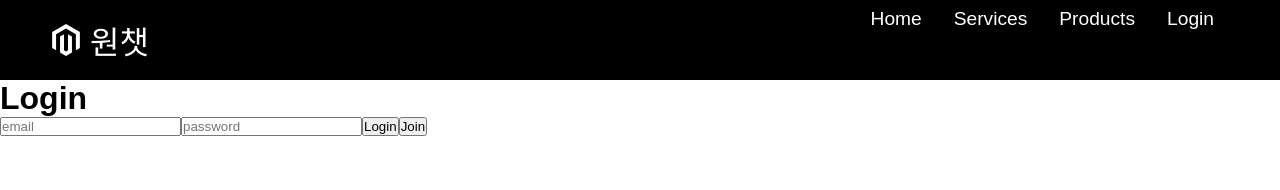
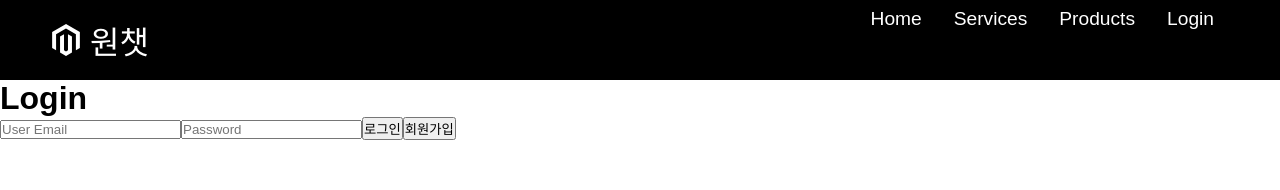
Before and after one commit to nayajiwon/Won-Chat, a React (Create React App) app in the folder src/front/: page /login in a window 1280 px wide. Shown: the top 190 px of the page. Built offline with nearby package versions, Linux system fonts and the light colour scheme.

Commit message:
backend 연결& 로그인페이지 수정

```diff
--- a/src/front/package.json
+++ b/src/front/package.json
@@ -11,7 +11,7 @@
     "react-icons": "^4.1.0",
     "react-router-dom": "^5.2.0",
     "react-script": "^2.0.5",
-    "react-scripts": "4.0.2",
+    "react-scripts": "^4.0.2",
     "styled-components": "^5.2.1",
     "web-vitals": "^1.0.1"
   },
@@ -27,6 +27,7 @@
       "react-app/jest"
     ]
   },
+  "proxy": "http://localhost:8080",
   "browserslist": {
     "production": [
       ">0.2%",
--- a/src/front/src/App.js
+++ b/src/front/src/App.js
@@ -2,9 +2,8 @@ import React from 'react';
 import GlobalStyle from './globalStyles';
 import {BrowserRouter as Router, Switch, Route} from 'react-router-dom';
 import Navbar from './components/Navbar/Navbar.js';
-import Chatting from './components/Chatting/Chatting';
-import SignPage from './pages/SignPage.js';
-import JoinUsers from './pages/JoinUser.js';
+import SignUpUser from './components/SignUp/SignUpUser.js';
+import LoginUser from './components/Login/LoginUser.js';
 
 function App() {
   return (
@@ -12,10 +11,9 @@ function App() {
       <GlobalStyle/>
       <Navbar />
       <Switch>
-        <Route path ='/login' component={SignPage}/>
-        <Route path = '/join' component ={JoinUsers}/>
+        <Route path ='/login' component={LoginUser}/>
+        <Route path = '/signup' component ={SignUpUser}/>
       </Switch>
-    {/*   <Chatting></Chatting> */}
     </Router>
   );
 }
--- /dev/null
+++ b/src/front/src/components/Login/LoginUser.js
@@ -0,0 +1,58 @@
+import React, { useState } from 'react';
+import {Link} from 'react-router-dom';
+function LoginUser(){
+    const[ email, setEmail] = useState('');
+    const[ password, setPwd] = useState('');
+
+    const handleEmailChange = (event) =>{
+        setEmail(event.target.value);
+    }
+
+    const handlePWDChange = (event)=>{
+        setPwd(event.target.value);
+    }
+
+    const handleLogin = (event)=>{
+        if (email === "" || password === "") {
+            alert("아이디 또는 비밀번호를 입력해주세요.");
+            return;
+        }
+
+        const data = {
+            body: JSON.stringify({"email" : email, "password": password}),
+            headers: {"Content-Type": "application/json"},
+            method: 'post'
+        }
+        fetch("/login", data)
+            .then(res => {
+                if(!res.ok) {
+                    throw new Error(res.status);
+                } else {
+                    return this.handleInitInfo();
+                }
+            })
+            .catch(err => console.log(err));
+    }
+
+    return(
+        <div>
+            <h1>Login</h1>
+            <input
+            value={email}
+            onChange={handleEmailChange}
+            type="email"
+            placeholder="User Email"/>
+            <input
+            value={password}
+            onChange = {handlePWDChange}
+            type="password"
+            placeholder="Password"/>
+            <button
+            onClick={handleLogin}>로그인</button>
+            <Link to = {'./signup'}><button>회원가입</button></Link>
+
+        </div>
+
+    )
+}
+export default LoginUser;
--- /dev/null
+++ b/src/front/src/components/SignUp/SignUpUser.js
@@ -0,0 +1,11 @@
+import React from "react";
+function SignUpUser() {
+    return (
+    <div>
+        회원가입
+
+    </div>
+    );
+}
+
+export default SignUpUser;
--- a/src/front/src/pages/JoinUser.js
+++ /dev/null
@@ -1,6 +0,0 @@
-import React, { useState } from "react";
-function LoginUser() {
-    return (<div><h4>회원가입 페이지 구현</h4></div>);
-}
-
-export default LoginUser;
--- a/src/front/src/pages/SignPage.js
+++ /dev/null
@@ -1,37 +0,0 @@
-import React, {useState } from "react";
-import {Link, Route} from 'react-router-dom';
-import join from './JoinUser'
-function SignPage(){
-    const [email, setEmail] = useState("");
-    const [password, setPassword] = useState("");
-
-    const joinUser = () => {
-      alert("Her")
-      return(
-        <Link to = {'./JoinUser'}/>
-        )
-    };
-
-    return (
-      <>
-        <h1>Login</h1>
-        <input
-          value={email}
-          onChange={({ target: { value } }) => setEmail(value)}
-          type="text"
-          placeholder="email"
-        />
-        <input
-          value={password}
-          onChange={({ target: { value } }) => setPassword(value)}
-          type="password"
-          placeholder="password"
-        />
-        <button>Login</button>
-        <Link to = {'./join'}><button>Join</button></Link>
-
-      </>
-    );
-}
-
-export default SignPage;
```
Also changed, not shown: 2 other files (tests, documents, lock files or other folders).
